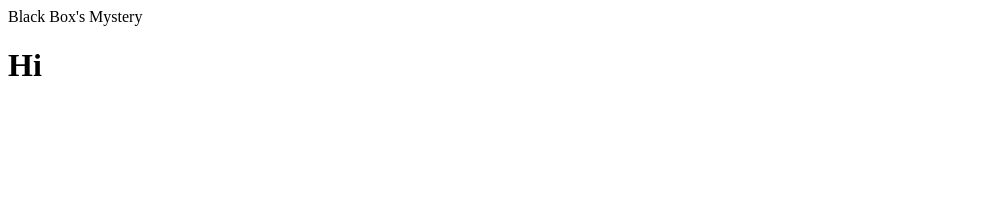
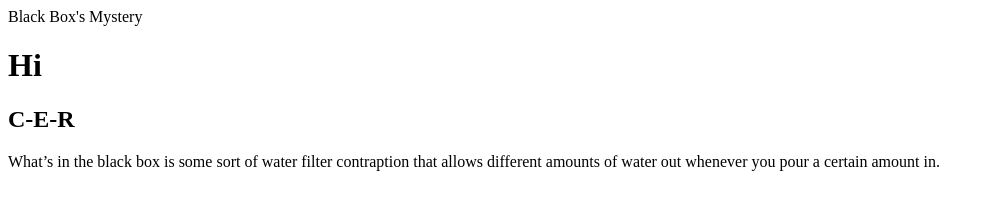
Before and after one commit to Languroo/languroo.github.io, a plain HTML site: page index.html in a window 1280 px wide. Shown: the whole page, without its empty margins (0-994 px from the left). Drawn offline with Linux system fonts and the light colour scheme.

Commit message:
Added text

```diff
--- a/index.html
+++ b/index.html
@@ -8,5 +8,7 @@
   </head>
   <body>
   <h1>Hi</h1>
+    <h2>C-E-R</h2>
+    <p>What’s in the black box is some sort of water filter contraption that allows different amounts of water out whenever you pour a certain amount in.</p>
   </body>
 </html>
```
